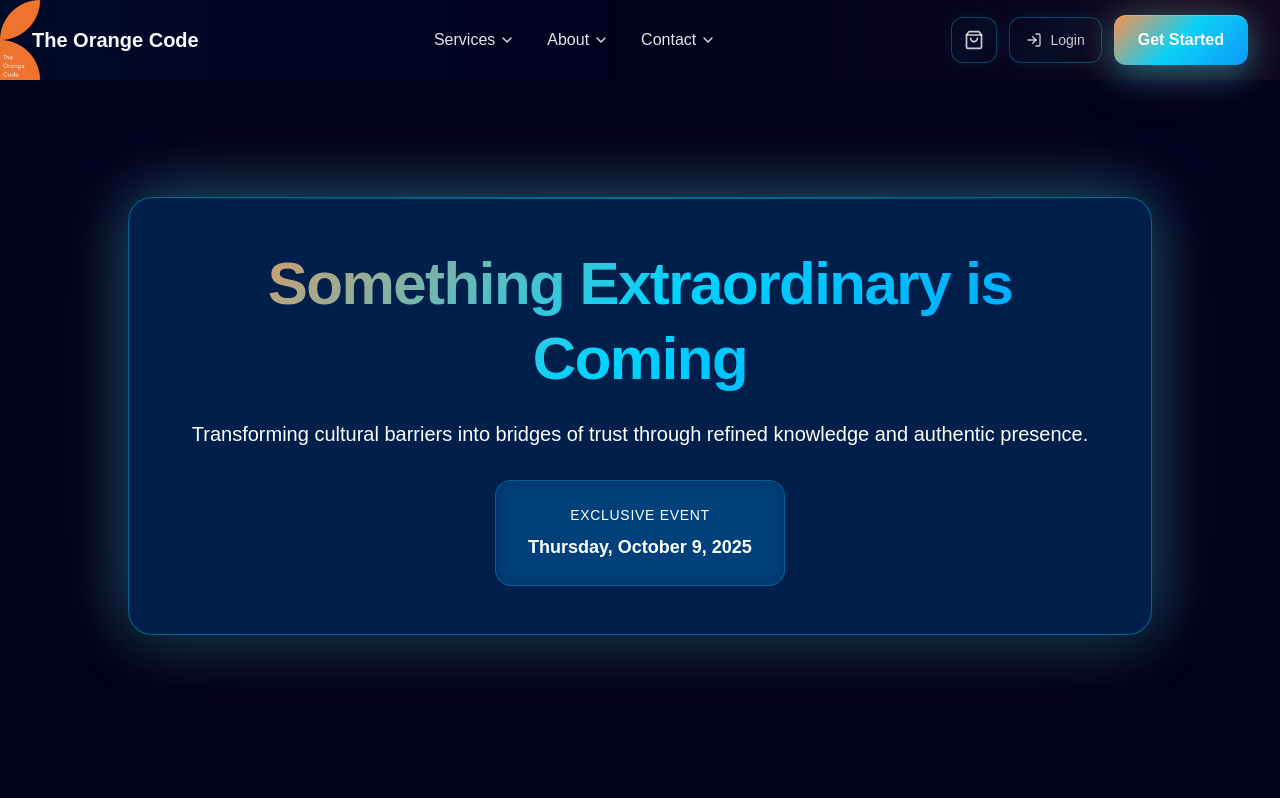
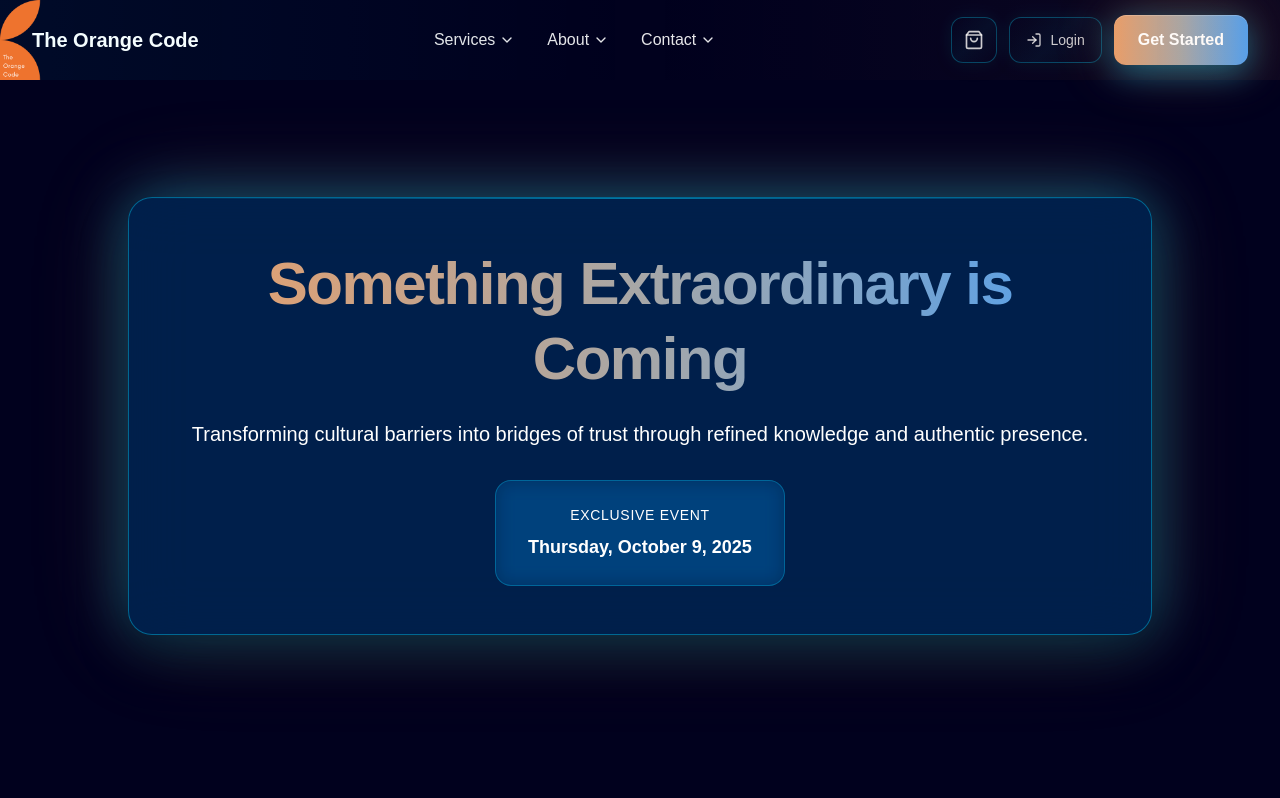
Before and after one commit to sksh100/theorangecode, a Next.js app: page /home in a window 1280 px wide. Shown: the top 798 px of the page. Built offline with nearby package versions, Linux system fonts and the light colour scheme; a web font is replaced by a local one.

Commit message:
Update all buttons to use exact orange-blue gradient from image

```diff
--- a/src/app/globals.css
+++ b/src/app/globals.css
@@ -249,7 +249,7 @@
 
   .cta-button-glow {
     @apply relative overflow-hidden;
-    background: linear-gradient(135deg, #ff914d 0%, #00d4ff 50%, #0099ff 100%);
+    background: linear-gradient(to right, #E89F6B 0%, #A7A7A7 50%, #50A0F0 100%);
     box-shadow:
       0 8px 32px rgba(0, 212, 255, 0.4),
       0 0 60px rgba(255, 145, 77, 0.3),
--- a/src/components/ExtendedAdvantagesBanner.tsx
+++ b/src/components/ExtendedAdvantagesBanner.tsx
@@ -447,7 +447,8 @@ export function ExtendedAdvantagesBanner() {
         >
           <motion.a
             href="#contact"
-            className="inline-flex items-center gap-4 px-12 py-6 bg-gradient-to-r from-orange to-bright-blue border border-orange/50 rounded-3xl cursor-pointer hover:border-orange/80 transition-all duration-300 backdrop-blur-sm text-white font-bold text-xl shadow-2xl"
+            className="inline-flex items-center gap-4 px-12 py-6 border border-orange/50 rounded-3xl cursor-pointer hover:border-orange/80 transition-all duration-300 backdrop-blur-sm text-white font-bold text-xl shadow-2xl"
+            style={{ background: 'linear-gradient(to right, #E89F6B 0%, #A7A7A7 50%, #50A0F0 100%)' }}
             whileHover={{
               scale: 1.05,
               boxShadow: "0 25px 50px rgba(255, 145, 77, 0.3)"
--- a/tailwind.config.js
+++ b/tailwind.config.js
@@ -56,7 +56,7 @@ module.exports = {
         'sans': ['Glacial Indifference', 'sans-serif'],
       },
       backgroundImage: {
-        'gradient-primary': 'linear-gradient(135deg, #ff914d 0%, #00d4ff 50%, #0099ff 100%)',
+        'gradient-primary': 'linear-gradient(to right, #E89F6B 0%, #A7A7A7 50%, #50A0F0 100%)',
         'gradient-secondary': 'linear-gradient(135deg, #01011e 0%, #0a0e27 50%, #00d4ff 100%)',
         'gradient-azure': 'linear-gradient(135deg, #00d4ff 0%, rgba(0, 212, 255, 0.8) 100%)',
         'gradient-bright-blue': 'linear-gradient(135deg, #0099ff 0%, rgba(0, 153, 255, 0.8) 100%)',
```
